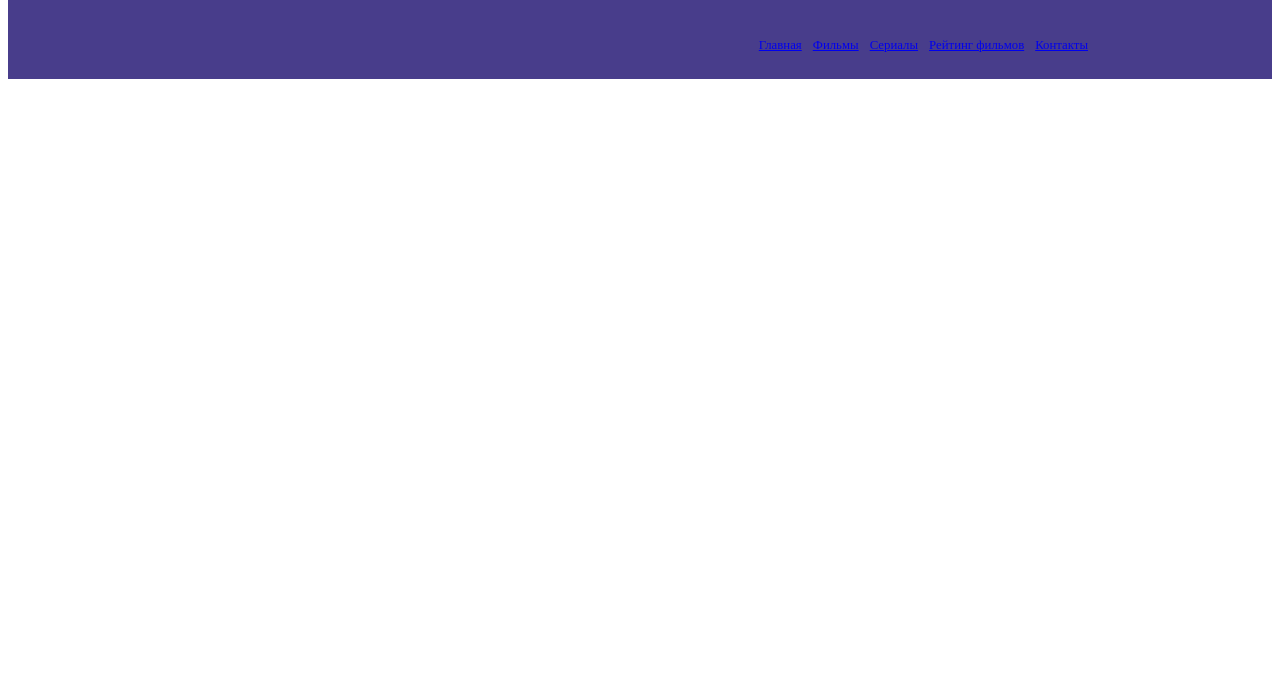
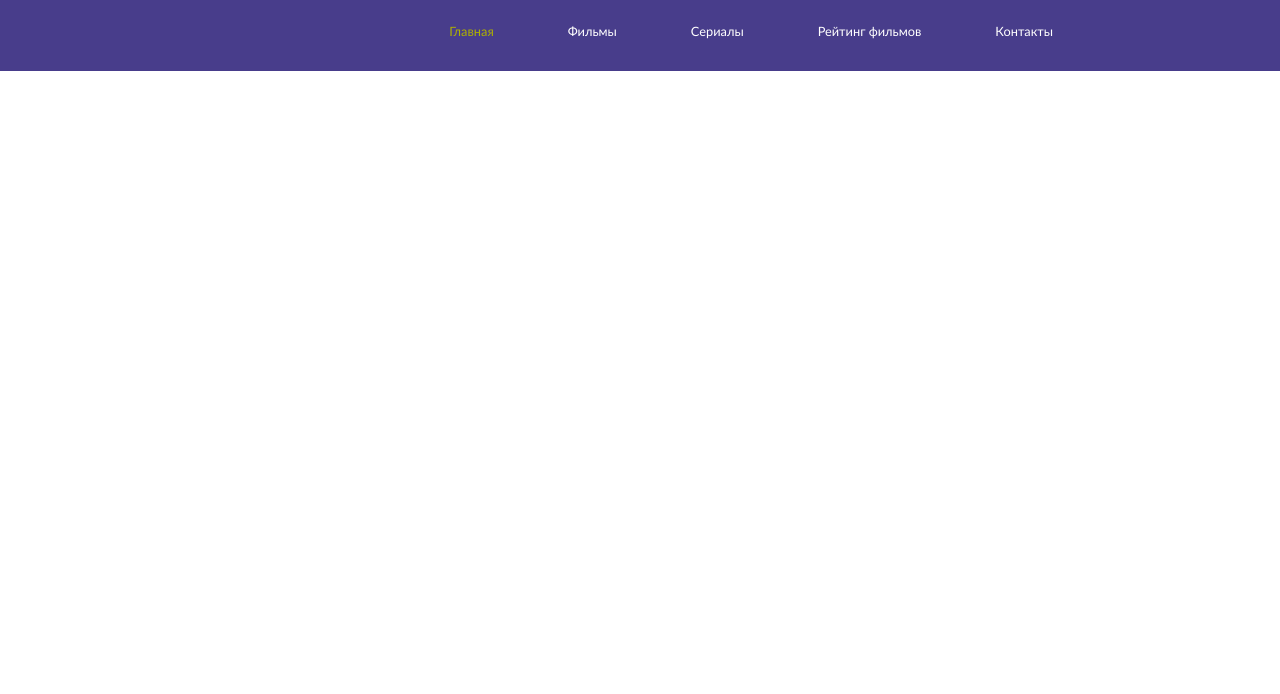
Before and after one commit to oleggogin/kinomonster, a plain HTML site: page index.html in a window 1280 px wide. Shown: the part 106-800 px from the top of the page. Drawn offline with Linux system fonts and the light colour scheme.

Commit message:
menu color

```diff
--- a/assets/scc/style.css
+++ b/assets/scc/style.css
@@ -1,3 +1,8 @@
+* {
+	margin: 0;
+	padding: 0;
+}
+
 .header {
 	background-color: darkslateblue;
 	height: 177px;
@@ -50,3 +55,20 @@ ul.menu li {
 	list-style: none;
 	margin: 1px 2px 0 0;
 }
+
+ul.menu li a {
+	font: normal 100% 'trebuchet ms', sans-serif;
+	display: block;
+	height: 20px;
+	padding: 6px 35px 5px 28px;
+	color: #fff;
+	text-decoration: none;
+	}
+
+	ul.menu li.selected a {
+		color: #aeb002;
+	}
+
+	ul.menu li a:hover {
+		color: #e4ec04;
+	}
```
